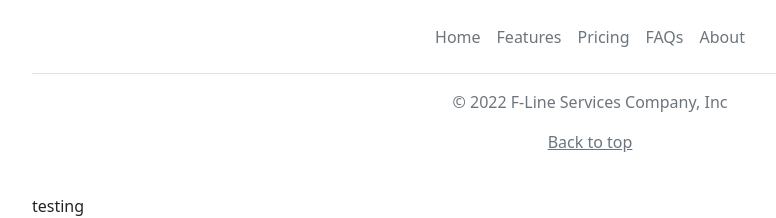
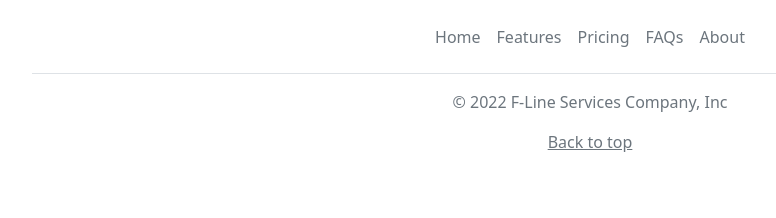
Before and after one commit to 1805124/FLine_DEMO, a Django app: page / in a window 1280 px wide. Shown: the part 1166-1384 px from the top of the page, without its empty margins (50-826 px from the left). After the commit the page ends 1318 px from the top, so only its background shows below. Run offline with Django 4.2, Linux system fonts and the light colour scheme.

Commit message:
update index.html
removing testing

```diff
--- a/templates/index.html
+++ b/templates/index.html
@@ -292,9 +292,6 @@
                 </div>
                 </footer>
         </div>
-        <div class="container">
-            testing
-        </div>
 <!-- Footer end -->
 {% block alertmessege %}
 {% if alertval  %}
```
